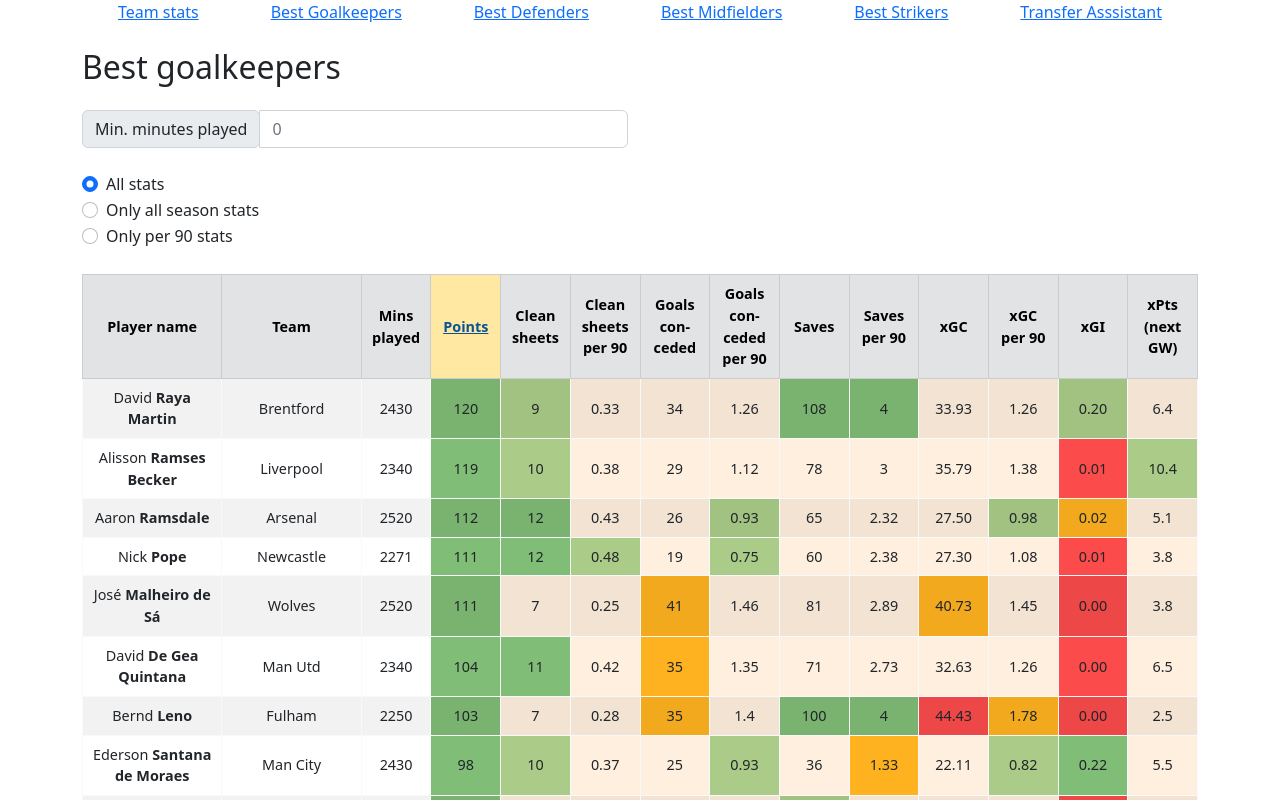
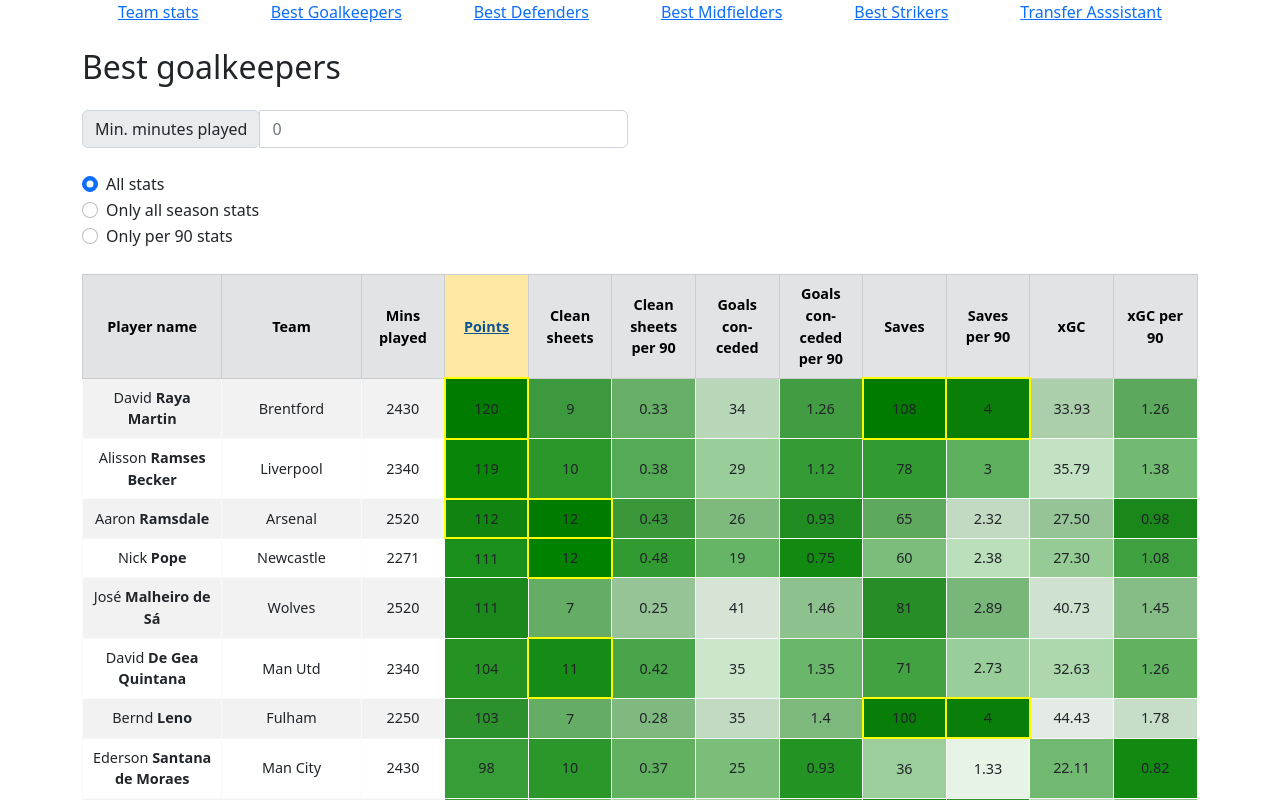
Before and after one commit to szymonp1992/fpl-data-app, a Vue app: page /best-goalkeepers in a window 1280 px wide. Shown: the top 800 px of the page. Built offline with nearby package versions, Linux system fonts and the light colour scheme.

Commit message:
Changed logic in value gradation to green opacity. Added borders for top 3 values in every category

```diff
--- a/src/views/BestGoalkeepers.vue
+++ b/src/views/BestGoalkeepers.vue
@@ -192,25 +192,6 @@
             >
               xGC per 90
             </th>
-            <th
-              scope="col"
-              @click="sortColumn('expected_goal_involvements')"
-              id="xgi-header"
-              :class="activeHeader === 'xgi-header' ? 'active-header' : ''"
-              :style="{
-                display: currentFilter === 'per90Radio' ? 'none' : '',
-              }"
-            >
-              xGI
-            </th>
-            <th
-              scope="col"
-              @click="sortColumn('ep_next')"
-              id="xpnext-header"
-              :class="activeHeader === 'xpnext-header' ? 'active-header' : ''"
-            >
-              xPts (next GW)
-            </th>
           </tr>
         </thead>
         <tbody>
@@ -223,119 +204,84 @@
             <td>
               {{ goalkeeper.minutes }}
             </td>
-            <td :class="colorCells('points', goalkeeper.total_points, 'desc')">
+            <td
+            :style="{
+                backgroundColor: colorCells('total_points', goalkeeper.total_points, 'desc'),
+                border: borderForTopThree('total_points', goalkeeper.total_points, 'desc'),
+              }">
               {{ goalkeeper.total_points }}
             </td>
             <td
-              :class="
-                colorCells('clean_sheets', goalkeeper.clean_sheets, 'desc')
-              "
               :style="{
                 display: currentFilter === 'per90Radio' ? 'none' : '',
+                backgroundColor: colorCells('clean_sheets', goalkeeper.clean_sheets, 'desc'),
+                border: borderForTopThree('clean_sheets', goalkeeper.clean_sheets, 'desc'),
               }"
             >
               {{ goalkeeper.clean_sheets }}
             </td>
             <td
-              :class="
-                colorCells(
-                  'clean_sheets_per_90',
-                  goalkeeper.clean_sheets_per_90,
-                  'desc'
-                )
-              "
               :style="{
                 display: currentFilter === 'allSeasonRadio' ? 'none' : '',
+                backgroundColor: colorCells('clean_sheets_per_90', goalkeeper.clean_sheets_per_90, 'desc'),
+                border: borderForTopThree('clean_sheets_per_90', goalkeeper.clean_sheets_per_90, 'desc'),
               }"
             >
               {{ goalkeeper.clean_sheets_per_90 }}
             </td>
             <td
-              :class="
-                colorCells('goals_conceded', goalkeeper.goals_conceded, 'asc')
-              "
               :style="{
                 display: currentFilter === 'per90Radio' ? 'none' : '',
+                backgroundColor: colorCells('goals_conceded', goalkeeper.goals_conceded, 'asc'),
+                border: borderForTopThree('goals_conceded', goalkeeper.goals_conceded, 'asc'),
               }"
             >
               {{ goalkeeper.goals_conceded }}
             </td>
             <td
-              :class="
-                colorCells(
-                  'goals_conceded_per_90',
-                  goalkeeper.goals_conceded_per_90,
-                  'asc'
-                )
-              "
               :style="{
                 display: currentFilter === 'allSeasonRadio' ? 'none' : '',
+                backgroundColor: colorCells('goals_conceded_per_90', goalkeeper.goals_conceded_per_90, 'asc'),
+                border: borderForTopThree('goals_conceded_per_90', goalkeeper.goals_conceded_per_90, 'asc'),
               }"
             >
               {{ goalkeeper.goals_conceded_per_90 }}
             </td>
             <td
-              :class="colorCells('saves', goalkeeper.saves, 'desc')"
               :style="{
                 display: currentFilter === 'per90Radio' ? 'none' : '',
+                backgroundColor: colorCells('saves', goalkeeper.saves, 'desc'),
+                border: borderForTopThree('saves', goalkeeper.saves, 'desc'),
               }"
             >
               {{ goalkeeper.saves }}
             </td>
             <td
-              :class="
-                colorCells('saves_per_90', goalkeeper.saves_per_90, 'desc')
-              "
               :style="{
                 display: currentFilter === 'allSeasonRadio' ? 'none' : '',
+                backgroundColor: colorCells('saves_per_90', goalkeeper.saves_per_90, 'desc'),
+                border: borderForTopThree('saves_per_90', goalkeeper.saves_per_90, 'desc'),
               }"
             >
               {{ goalkeeper.saves_per_90 }}
             </td>
             <td
-              :class="
-                colorCells(
-                  'expected_goals_conceded',
-                  goalkeeper.expected_goals_conceded,
-                  'asc'
-                )
-              "
               :style="{
                 display: currentFilter === 'per90Radio' ? 'none' : '',
+                backgroundColor: colorCells('expected_goals_conceded', goalkeeper.expected_goals_conceded, 'asc'),
+                border: borderForTopThree('expected_goals_conceded', goalkeeper.expected_goals_conceded, 'asc'),
               }"
             >
               {{ goalkeeper.expected_goals_conceded }}
             </td>
             <td
-              :class="
-                colorCells(
-                  'expected_goals_conceded_per_90',
-                  goalkeeper.expected_goals_conceded_per_90,
-                  'asc'
-                )
-              "
               :style="{
                 display: currentFilter === 'allSeasonRadio' ? 'none' : '',
+                backgroundColor: colorCells('expected_goals_conceded_per_90', goalkeeper.expected_goals_conceded_per_90, 'asc'),
+                border: borderForTopThree('expected_goals_conceded_per_90', goalkeeper.expected_goals_conceded_per_90, 'asc'),
               }"
             >
               {{ goalkeeper.expected_goals_conceded_per_90 }}
-            </td>
-            <td
-              :class="
-                colorCells(
-                  'expected_goal_involvements',
-                  goalkeeper.expected_goal_involvements,
-                  'desc'
-                )
-              "
-              :style="{
-                display: currentFilter === 'per90Radio' ? 'none' : '',
-              }"
-            >
-              {{ goalkeeper.expected_goal_involvements }}
-            </td>
-            <td :class="colorCells('ep_next', goalkeeper.ep_next, 'desc')">
-              {{ goalkeeper.ep_next }}
             </td>
           </tr>
         </tbody>
@@ -438,13 +384,17 @@
     }
 
     // Sorter for values in the table enabling colorCells function to get arrays of all values in a column
-    function sortValues(prop) {
+    function sortValues(prop, order) {
       const arr = [];
       sortedPlayers.value.forEach((player) => {
         arr.push(player[prop]);
       });
       arr.sort(function (a, b) {
-        return b - a;
+        if (order === "desc") {
+        return b - a;}
+        if (order === "asc") {
+          return a - b;
+        }
       });
       return arr;
     }
@@ -467,37 +417,19 @@
     }
 
     function colorCells(prop, value, order) {
-      const arrayOfValues = sortValues(prop);
+      const arrayOfValues = sortValues(prop, order);
       const uniqueValues = [...new Set(arrayOfValues)];
-      if (uniqueValues.indexOf(value) < 2) {
-        if (order === "desc") {
-          return "green";
-        } else if (order === "asc") {
-          return "red";
-        }
+      const index = uniqueValues.indexOf(value);
+      const greenOpacity = 1 - index * (1 / uniqueValues.length);
+      return `rgba(0,130,0,${greenOpacity})`
+    }
+
+    function borderForTopThree(prop, value, order) {
+      const arrayOfValues = sortValues(prop, order);
+      const index = arrayOfValues.indexOf(value);
+      if (index < 3) {
+        return '2px solid yellow'
       }
-      if (uniqueValues.indexOf(value) < 5) {
-        if (order === "desc") {
-          return "lightgreen";
-        } else if (order === "asc") {
-          return "orange";
-        }
-      }
-      if (uniqueValues.indexOf(value) > uniqueValues.length - 3) {
-        if (order === "desc") {
-          return "red";
-        } else if (order === "asc") {
-          return "green";
-        }
-      }
-      if (uniqueValues.indexOf(value) > uniqueValues.length - 6) {
-        if (order === "desc") {
-          return "orange";
-        } else if (order === "asc") {
-          return "lightgreen";
-        }
-      }
-      return "yellow";
     }
 
     onMounted(async () => {
@@ -510,6 +442,7 @@
       activeHeader,
       sortedPlayers,
       colorCells,
+      borderForTopThree,
       maxMinutesPlayed,
       filterByMinMinutes,
       onRadioChange,
```
